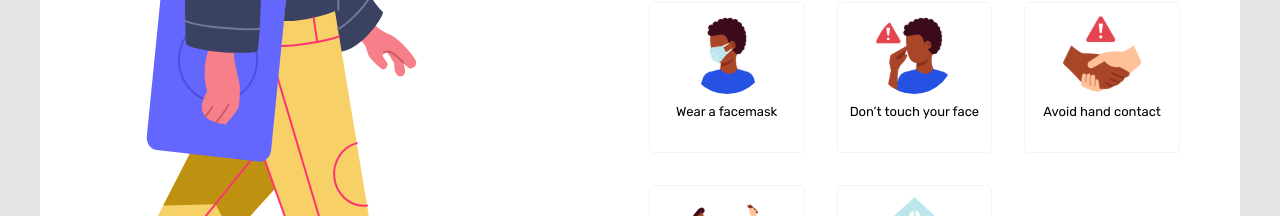
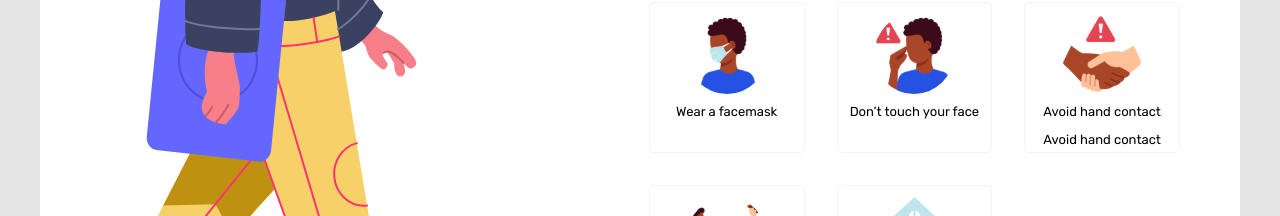
Before and after one commit to chipingo42/covid19, a React (Create React App) app: page / in a window 1280 px wide. Shown: the part 2220-2436 px from the top of the page. Built offline with nearby package versions, Linux system fonts and the light colour scheme; no server answers; a web font is replaced by a local one.

Commit message:
new check

```diff
--- a/src/Components/Protect/Protect.jsx
+++ b/src/Components/Protect/Protect.jsx
@@ -28,6 +28,7 @@ const Protect = () => {
                 <div className={styles.cards}>
                   <img src={vector3} alt={vector3} />
                   <p>Avoid hand contact</p>
+                  <p>Avoid hand contact</p>
                 </div>
                 <div className={styles.cards}>
                   <img src={vector4} alt={vector4} />
```
